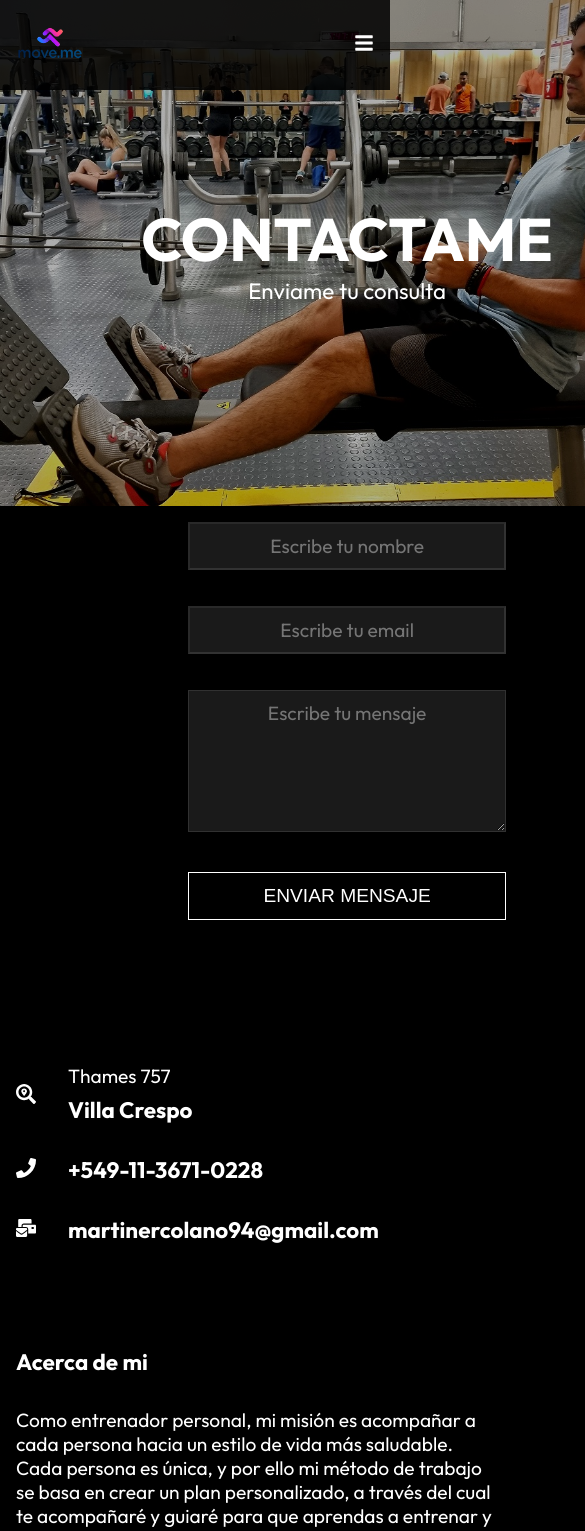
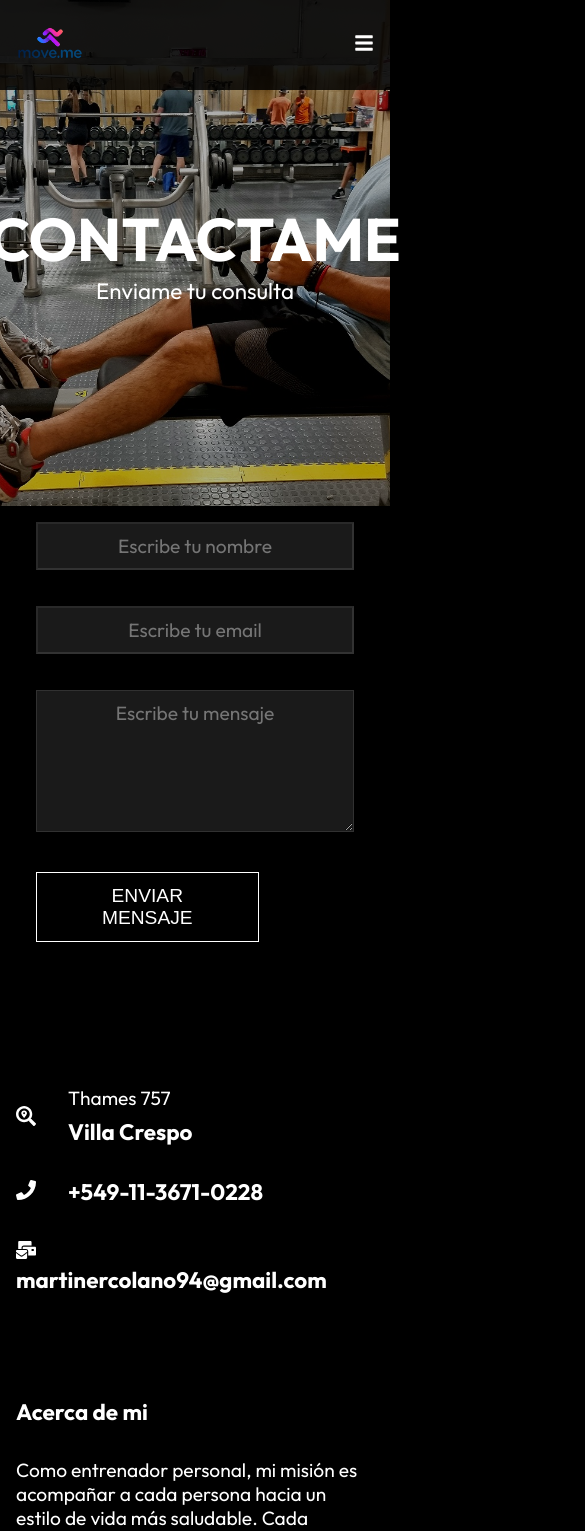
Before and after one commit to VarelaCristianFacundo/moveme, a React (Create React App) app: page /contact in a window 390 px wide. Shown: the top 1531 px of the page, 585 px wide, since content can reach past the window. Built offline with nearby package versions, Linux system fonts and the light colour scheme.

Commit message:
modificaciones de margenes para mobile

```diff
--- a/public/index.html
+++ b/public/index.html
@@ -11,6 +11,10 @@
     />
     <link rel="apple-touch-icon" href="%PUBLIC_URL%/logo192.png" />
     <link rel="manifest" href="%PUBLIC_URL%/manifest.json" />
+    <meta
+      name="viewport"
+      content="width=device-width, initial-scale=1, maximum-scale=1"
+    />
     <title>move.me</title>
   </head>
   <body>
--- a/src/components/Form.css
+++ b/src/components/Form.css
@@ -35,7 +35,7 @@
     .form {
         display: flex;
         justify-content: center;
-        width: 178%;
+        width: 100%;
     }
 
     .form input,
@@ -44,7 +44,7 @@
     }
 
     .btn {
-        width: 100%;
+        width: 70%;
         margin: 0;
     }
 }
--- a/src/components/Pricing.css
+++ b/src/components/Pricing.css
@@ -81,11 +81,11 @@
     }
 
     .hero-img {
-        width: 132%;
+        width: 100%;
     }
 
     .pricing {
-        width: 132%;
+        width: 100%;
     }
 
 }
--- a/src/components/Training.css
+++ b/src/components/Training.css
@@ -66,11 +66,11 @@
     }
 
     .hero-img {
-        width: 178%;
+        width: 100%;
     }
 
     .pricing {
-        width: 132%;
+        width: 100%;
     }
 
 }
--- a/src/components/Video.css
+++ b/src/components/Video.css
@@ -82,14 +82,14 @@
         position: absolute;
         top: 0;
         left: 0;
-        width: 132%;
+        width: 100%;
         height: 100%;
         background-color: rgba(0, 0, 0, 0.6);
         /* Ajusta la opacidad del efecto nublado */
     }
 
     .content {
-        width: 132% !important;
+        width: 100% !important;
     }
 
     h1 {
@@ -110,8 +110,4 @@
     }
 
 
-    .footer {
-        width: 132% !important;
-    }
-
 }
--- a/src/components/Video.js
+++ b/src/components/Video.js
@@ -1,7 +1,7 @@
 import React from "react";
 import { Link } from "react-router-dom";
 import "./Video.css";
-import gymVideo from "../assets/video.mp4";
+// import gymVideo from "../assets/video.mp4";
 
 function Video(props) {
   return (
@@ -11,6 +11,7 @@
           src="https://lirp.cdn-website.com/md/pexels/dms3rep/multi/opt/pexels-photo-7031706-1920w.jpeg"
           className="background-image"
           id="video"
+          alt="moveme"
         ></img>
       </div>
       {/* <video autoPlay loop muted id="video">
```
Also changed, not shown: src/routes/Contact.js (+13 -14 lines).
